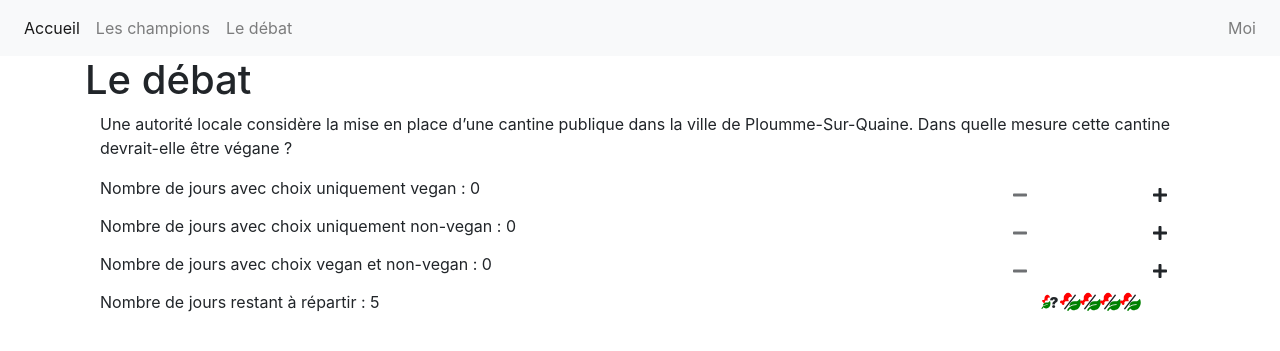
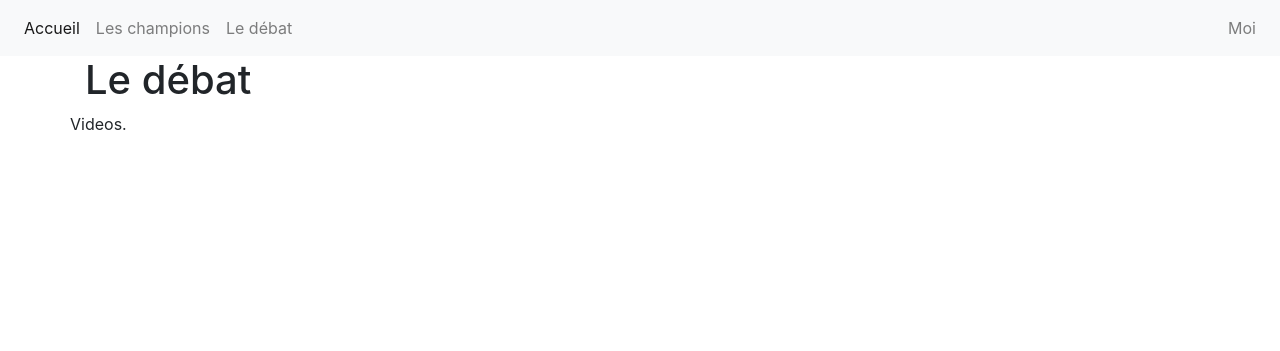
Before and after one commit to oliviercailloux/diet-web, a Jekyll site: the page built from debat.html, in a window 1280 px wide. Shown: the top 351 px of the page. Built offline with Jekyll 4.4.1, drawn with Linux system fonts in a browser that asks for light colours.

Commit message:
Question opinion works

```diff
--- a/debat.html
+++ b/debat.html
@@ -22,17 +22,10 @@ extra_js:
 	<p>(NB : si vous avez déjà accepté ces conditions, et avez créé un
 		compte utilisateur, loguez-vous pour revenir où vous en étiez.)</p>
 </div>
-<div id="initial-questions" class="container">
+<div id="initial-questions" class="container" hidden="true">
 	<p>Une autorité locale considère la mise en place d’une cantine
 		publique dans la ville de Ploumme-Sur-Quaine. Dans quelle mesure cette
 		cantine devrait-elle être végane ?</p>
-	<div class="counting-row container d-grid">
-		<div class="row" id="row-vegan"></div>
-		<div class="row" id="row-meat"></div>
-		<div class="row" id="row-mixed"></div>
-		<div class="row" id="row-remaining"></div>
-	</div>
-</div>
 	<div class="counting-row container d-grid">
 		<div class="header">
 			Nombre de jours avec choix uniquement vegan : <span id="days-vegan"></span>
@@ -43,7 +36,7 @@ extra_js:
 			</button>
 		</div>
 		<div class="counting-row-icon" id="vegan-1">
-		<span class="fas fa-leaf" style="color: Green"></span>
+			<span class="fas fa-leaf" style="color: Green" id="vegan-icon"></span>
 		</div>
 		<div class="counting-row-icon" id="vegan-2">
 			<span class="fas fa-leaf" style="color: Green"></span>
@@ -71,7 +65,7 @@ extra_js:
 			</button>
 		</div>
 		<div class="counting-row-icon" id="meat-1">
-		<span class="fas fa-drumstick-bite" style="color: Red"></span>
+			<span class="fas fa-drumstick-bite" style="color: Red" id="meat-icon"></span>
 		</div>
 		<div class="counting-row-icon" id="meat-2">
 			<span class="fas fa-drumstick-bite" style="color: Red"></span>
@@ -99,7 +93,7 @@ extra_js:
 			</button>
 		</div>
 		<div class="counting-row-icon" id="mixed-1">
-		<div class="fa-layers fa-fw">
+			<div class="fa-layers fa-fw" id="mixed-icon">
 				<div class="fas fa-leaf" style="color: Green"
 					data-fa-transform="shrink-4 down-2 right-2"></div>
 				<div class="fas fa-drumstick-bite" style="color: Red"
@@ -148,60 +142,66 @@ extra_js:
 		</div>
 		<div class="counting-row-icon"></div>
 		<div class="counting-row-icon" id="remaining-1">
+			<div class="fa-layers fa-fw" id="remaining-icon">
+				<div class="fas fa-leaf" style="color: Green"
+					data-fa-transform="shrink-8 down-3 left-4"></div>
+				<div class="fas fa-drumstick-bite" style="color: Red"
+					data-fa-transform="shrink-8 up-3 left-4"></div>
+				<div class="fa-layers-text" data-fa-transform="shrink-1 right-4"
+					style="font-weight: 900">?</div>
+			</div>
+		</div>
+		<div class="counting-row-icon" id="remaining-2">
 			<div class="fa-layers fa-fw">
 				<div class="fas fa-leaf" style="color: Green"
 					data-fa-transform="shrink-8 down-3 left-4"></div>
 				<div class="fas fa-drumstick-bite" style="color: Red"
 					data-fa-transform="shrink-8 up-3 left-4"></div>
-			<div
-			class="fa-layers-text"
-			data-fa-transform="shrink-1 right-4" style="font-weight: 900">?</div>
-		</span>
-		</div>
-	</div>
-	<div class="counting-row-icon" id="remaining-2">
-		<div class="fa-layers fa-fw">
-			<div class="fas fa-leaf" style="color: Green"
-				data-fa-transform="shrink-4 down-3 right-4"></div>
-			<div class="fas fa-drumstick-bite" style="color: Red"
-				data-fa-transform="shrink-4 up-3 left-4"></div>
-			<div class="fas fa-slash" data-fa-transform="shrink-4 rotate--90"
-				style="font-weight: 600"></div>
+				<div class="fa-layers-text" data-fa-transform="shrink-1 right-4"
+					style="font-weight: 900">?</div>
 			</div>
 		</div>
 		<div class="counting-row-icon" id="remaining-3">
 			<div class="fa-layers fa-fw">
 				<div class="fas fa-leaf" style="color: Green"
-				data-fa-transform="shrink-4 down-3 right-4"></div>
+					data-fa-transform="shrink-8 down-3 left-4"></div>
 				<div class="fas fa-drumstick-bite" style="color: Red"
-				data-fa-transform="shrink-4 up-3 left-4"></div>
-			<div class="fas fa-slash" data-fa-transform="shrink-4 rotate--90"
-				style="font-weight: 600"></div>
+					data-fa-transform="shrink-8 up-3 left-4"></div>
+				<div class="fa-layers-text" data-fa-transform="shrink-1 right-4"
+					style="font-weight: 900">?</div>
 			</div>
 		</div>
 		<div class="counting-row-icon" id="remaining-4">
 			<div class="fa-layers fa-fw">
 				<div class="fas fa-leaf" style="color: Green"
-				data-fa-transform="shrink-4 down-3 right-4"></div>
+					data-fa-transform="shrink-8 down-3 left-4"></div>
 				<div class="fas fa-drumstick-bite" style="color: Red"
-				data-fa-transform="shrink-4 up-3 left-4"></div>
-			<div class="fas fa-slash" data-fa-transform="shrink-4 rotate--90"
-				style="font-weight: 600"></div>
+					data-fa-transform="shrink-8 up-3 left-4"></div>
+				<div class="fa-layers-text" data-fa-transform="shrink-1 right-4"
+					style="font-weight: 900">?</div>
 			</div>
 		</div>
 		<div class="counting-row-icon" id="remaining-5"
 			style="visibility: hidden">
 			<div class="fa-layers fa-fw">
 				<div class="fas fa-leaf" style="color: Green"
-				data-fa-transform="shrink-4 down-3 right-4"></div>
+					data-fa-transform="shrink-8 down-3 left-4"></div>
 				<div class="fas fa-drumstick-bite" style="color: Red"
-				data-fa-transform="shrink-4 up-3 left-4"></div>
-			<div class="fas fa-slash" data-fa-transform="shrink-4 rotate--90"
-				style="font-weight: 600"></div>
+					data-fa-transform="shrink-8 up-3 left-4"></div>
+				<div class="fa-layers-text" data-fa-transform="shrink-1 right-4"
+					style="font-weight: 900">?</div>
 			</div>
 		</div>
 		<div class="counting-row-icon"></div>
 	</div>
-<div id="videos" class="row" hidden="true">
+	<br />
+	<p>
+		<button type="button" class="btn btn-primary btn-block text-left"
+			id="btn-submit">
+			Mon choix : <span id="content-submit"></span>
+		</button>
+	</p>
+</div>
+<div id="videos" class="row">
 	<p>Videos.</p>
 </div>
--- a/debate.js
+++ b/debate.js
@@ -22,4 +22,4 @@ accept.onclick = function () {
 
 }
 
-new Controller().bind();
+new Controller().init();
--- a/support.js
+++ b/support.js
@@ -7,9 +7,19 @@ function makeId(length) {
 	return result;
 }
 
+function visibleKeyword(visible) {
+	if (visible) {
+		return "visibility:visible";
+	}
+	else {
+		return "visibility:hidden";
+	}
+}
+
 class CountingRowContent {
 	keyword;
 	icons;
+	icon;
 
 	countDays;
 	minusButton;
@@ -26,6 +36,8 @@ class CountingRowContent {
 		for (let i = 1; i <= 5; i++) {
 			this.icons[i] = document.getElementById(`${this.keyword}-${i}`);
 		}
+
+		this.icon = document.getElementById(`${this.keyword}-icon`);
 
 		this.minusButton = document.getElementById(`btn-minus-${this.keyword}`);
 		this.plusButton = document.getElementById(`btn-plus-${this.keyword}`);
@@ -89,7 +101,10 @@ class Controller {
 		this.daysMixed = 0;
 	}
 
-	bind() {
+	init() {
+		this.contentSubmit = document.getElementById('content-submit');
+		this.btnSubmit = document.getElementById('btn-submit');
+
 		this.veganRowContent = new CountingRowContent('vegan');
 		this.veganRowContent.init();
 		this.veganRowContent.minusOnClick = this.minusVegan.bind(this);
@@ -180,5 +195,18 @@ class Controller {
 		this.veganRowContent.plusEnabled = (this.daysRemaining >= 1);
 		this.meatRowContent.plusEnabled = (this.daysRemaining >= 1);
 		this.mixedRowContent.plusEnabled = (this.daysRemaining >= 1);
+
+		const canSubmit = (this.daysRemaining == 0);
+		this.btnSubmit.setAttribute("style", visibleKeyword(canSubmit));
+		this.contentSubmit.textContent = '';
+		for (let i = 1; i <= this.daysVegan; ++i) {
+			this.contentSubmit.append(this.veganRowContent.icon.cloneNode(true));
+		}
+		for (let i = 1; i <= this.daysMeat; ++i) {
+			this.contentSubmit.append(this.meatRowContent.icon.cloneNode(true));
+		}
+		for (let i = 1; i <= this.daysMixed; ++i) {
+			this.contentSubmit.append(this.mixedRowContent.icon.cloneNode(true));
+		}
 	}
 }
```
Also changed, not shown: other parts of debat.html (+2 -1 lines). Lines whose indentation alone changed are shown as unchanged.
